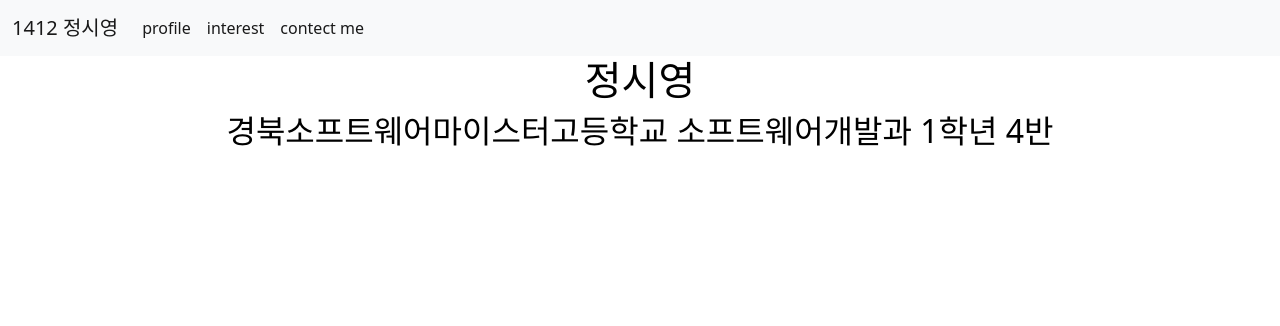
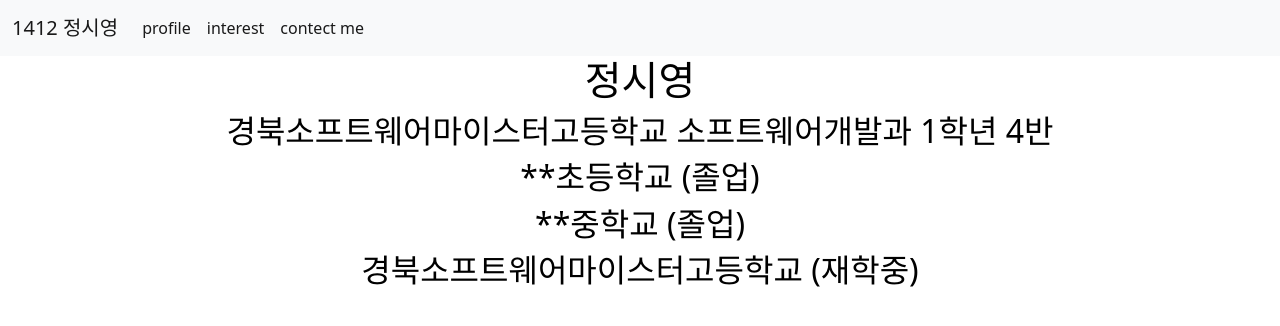
Before and after one commit to SiyoungJung/web, a plain HTML site: page profile.html in a window 1280 px wide. Drawn offline with nearby package versions, Linux system fonts and the light colour scheme.

Commit message:
Update profile.html

```diff
--- a/profile.html
+++ b/profile.html
@@ -36,6 +36,9 @@
     <h2>
         경북소프트웨어마이스터고등학교 소프트웨어개발과 1학년 4반
     </h2>
+    <h2>**초등학교 (졸업)</h2>
+    <h2>**중학교 (졸업)</h2>
+    <h2>경북소프트웨어마이스터고등학교 (재학중)</h2>
 </div>
 <script src="https://cdn.jsdelivr.net/npm/bootstrap@5.2.3/dist/js/bootstrap.bundle.min.js" integrity="sha384-kenU1KFdBIe4zVF0s0G1M5b4hcpxyD9F7jL+jjXkk+Q2h455rYXK/7HAuoJl+0I4" crossorigin="anonymous"></script>
 </body>
```
